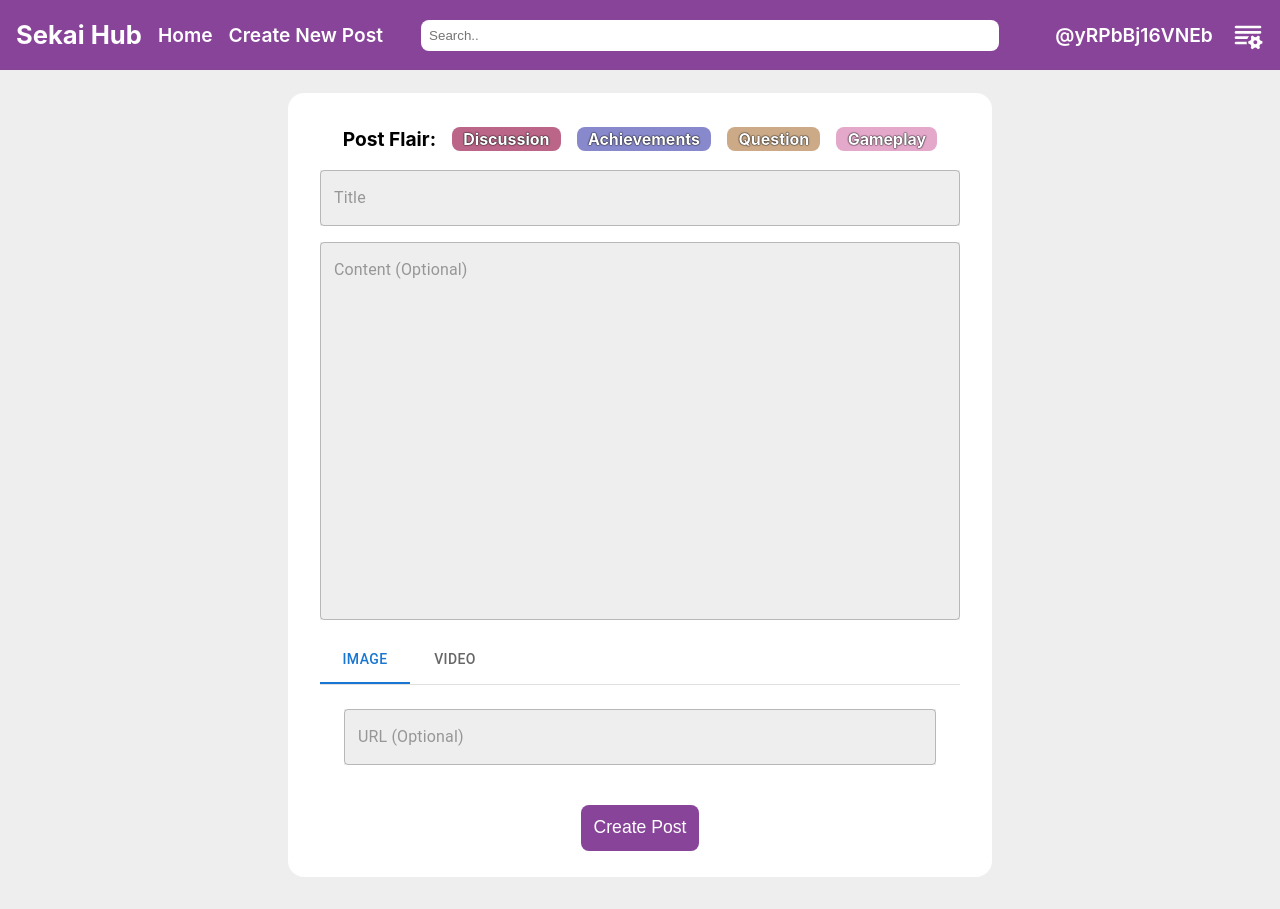
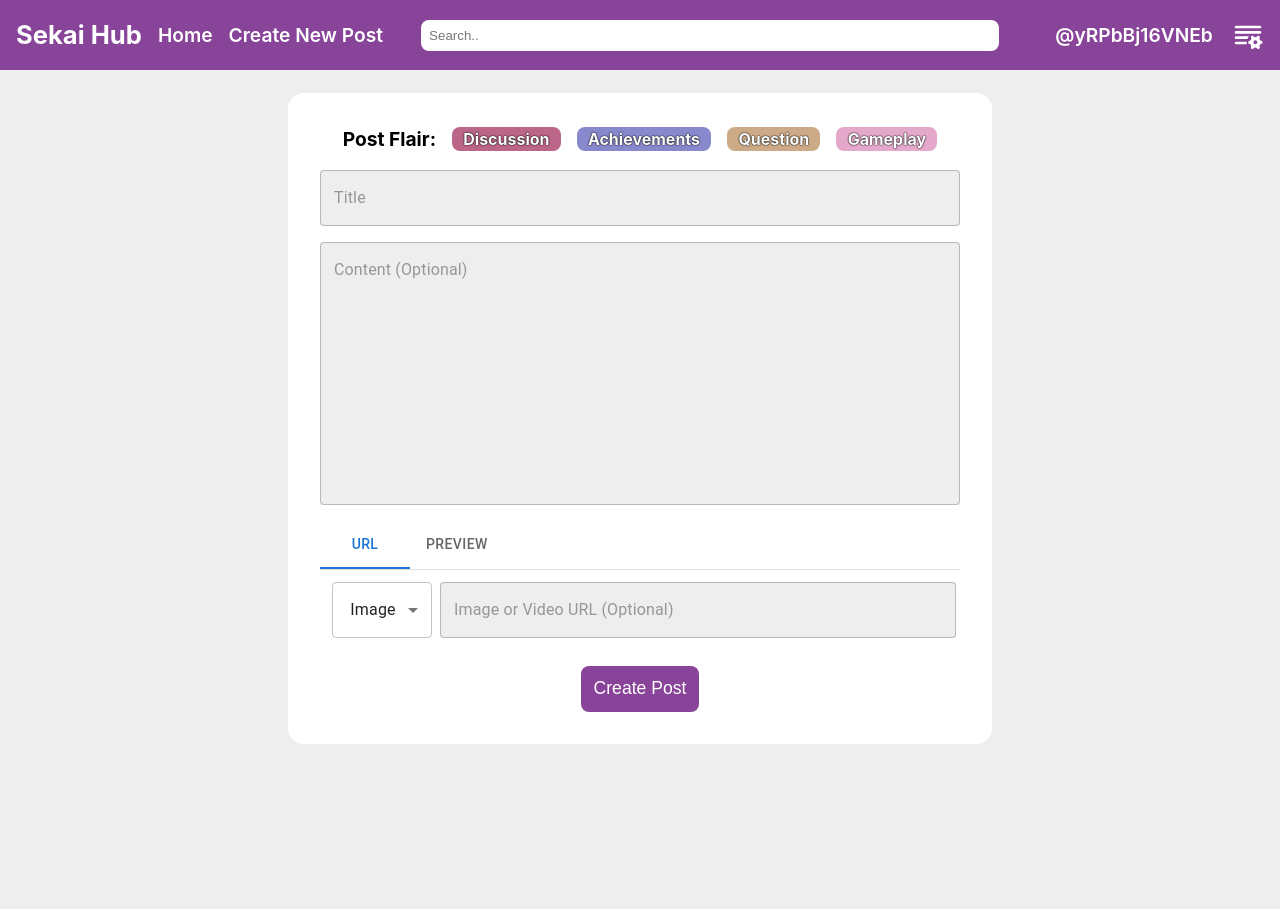
Before and after one commit to v74c63t/sekai-hub, a React (Vite) app: page /create in a window 1280 px wide. After the commit the page ends 800 px from the top, so only its background shows below. Built offline with nearby package versions, Linux system fonts and the light colour scheme; no server answers.

Commit message:
Revamped url input/Added preview tab

```diff
--- a/src/pages/CreatePost/CreatePost.css
+++ b/src/pages/CreatePost/CreatePost.css
@@ -3,7 +3,7 @@
   border-radius: 1rem;
   padding: 2rem 2rem;
   width: 40rem;
-  height: 45rem;
+  height: auto;
 }
 
 .form-container {
@@ -111,3 +111,17 @@
   padding: 0.8rem !important;
   margin-top: 1rem !important;
 }
+
+.url-tab-container {
+  display: flex;
+  flex-direction: row;
+  align-items: center;
+  margin: 0;
+  padding: 0;
+}
+
+.no-url-message {
+  padding: 0;
+  margin: 0;
+  font-size: 1rem;
+}
--- a/src/pages/CreatePost/CreatePost.jsx
+++ b/src/pages/CreatePost/CreatePost.jsx
@@ -13,6 +13,10 @@ import Tab from '@mui/material/Tab';
 import TabContext from '@mui/lab/TabContext';
 import TabList from '@mui/lab/TabList';
 import TabPanel from '@mui/lab/TabPanel';
+import MenuItem from '@mui/material/MenuItem';
+import FormControl from '@mui/material/FormControl';
+import Select from '@mui/material/Select';
+import ReactPlayer from 'react-player'
 
 const CreatePost = () => {
   const [UID, theme] = useOutletContext()
@@ -31,6 +35,12 @@ const CreatePost = () => {
 
   const handleChange = (event, newValue) => {
     setTabVal(newValue);
+  };
+
+  const [urlType, setURLType] = useState('image');
+
+  const handleSelectChange = (event) => {
+    setURLType(event.target.value);
   };
 
   const handleCreatePost = (event) => {
@@ -71,7 +81,7 @@ const CreatePost = () => {
         <TextField
           className="form-text-field"
           multiline
-          rows={15}
+          rows={10}
           placeholder={'Content (Optional)'}
           value={postContent}
           onChange={(event)=>setPostContent(event.target.value)} />
@@ -80,15 +90,49 @@ const CreatePost = () => {
           <TabContext value={tabVal}>
             <Box sx={{ borderBottom: 1, borderColor: 'divider' }}>
               <TabList onChange={handleChange}>
-                <Tab label="Image" value="1" />
-                <Tab label="Video" value="2" />
+                <Tab label="URL" value="1" />
+                <Tab label="Preview" value="2" />
               </TabList>
             </Box>
-            <TabPanel value="1">
-              <TextField className="form-text-field" placeholder={'URL (Optional)'} value={postURL} onChange={(event)=>setPostURL(event.target.value)} />
+            <TabPanel value="1" sx={{ p: 0.5 }}>
+              <div className="url-tab-container">
+                <FormControl sx={{ m: 1, minWidth: 100 }}>
+                  <Select
+                    value={urlType}
+                    onChange={handleSelectChange}
+                  >
+                    <MenuItem value={'image'}>Image</MenuItem>
+                    <MenuItem value={'video'}>Video</MenuItem>
+                  </Select>
+                </FormControl>
+                <TextField
+                  className="form-text-field"
+                  placeholder={'Image or Video URL (Optional)'}
+                  value={postURL}
+                  onChange={(event)=>setPostURL(event.target.value)} />
+              </div>
             </TabPanel>
-            <TabPanel value="2">
-              <TextField className="form-text-field" placeholder={'YouTube URL (Optional)'} value={postURL} onChange={(event)=>setPostURL(event.target.value)} />
+            <TabPanel value="2" sx={{ p: 1.5 }}>
+              {
+                postURL.replace(/\s/g, '') === '' ? (
+                  <p className="no-url-message">There is nothing to be previewed currently. Please input a url in the previous tab.</p>
+                )
+                :
+                urlType === 'image' ? (
+                  <img
+                    src={postURL}
+                    alt="There was an issue with displaying the previewed image. Please input a different URL if this problem persists."
+                    width={'100%'}
+                    height={'auto'}
+                     />
+                )
+                :
+                urlType === 'video' ? (
+                  <ReactPlayer url={postURL} controls width={'100%'} />
+                )
+                : ""
+              }
+              {/* <TextField className="form-text-field" placeholder={'YouTube URL (Optional)'} value={postURL} onChange={(event)=>setPostURL(event.target.value)} /> */}
             </TabPanel>
           </TabContext>
         </Box>
--- a/src/pages/UpdatePost/UpdatePost.css
+++ b/src/pages/UpdatePost/UpdatePost.css
@@ -3,7 +3,7 @@
   border-radius: 1rem;
   padding: 2rem 2rem;
   width: 40rem;
-  height: 40rem;
+  height: auto
 }
 
 .update-post-btn {
--- a/src/pages/UpdatePost/UpdatePost.jsx
+++ b/src/pages/UpdatePost/UpdatePost.jsx
@@ -13,6 +13,10 @@ import Tab from '@mui/material/Tab';
 import TabContext from '@mui/lab/TabContext';
 import TabList from '@mui/lab/TabList';
 import TabPanel from '@mui/lab/TabPanel';
+import MenuItem from '@mui/material/MenuItem';
+import FormControl from '@mui/material/FormControl';
+import Select from '@mui/material/Select';
+import ReactPlayer from 'react-player'
 
 
 const UpdatePost = () => {
@@ -32,6 +36,12 @@ const UpdatePost = () => {
 
   const handleChange = (event, newValue) => {
     setTabVal(newValue);
+  };
+
+  const [urlType, setURLType] = useState('image');
+
+  const handleSelectChange = (event) => {
+    setURLType(event.target.value);
   };
 
   const posts = [
@@ -136,24 +146,58 @@ const UpdatePost = () => {
         <TextField
           className="form-text-field"
           multiline
-          rows={15}
+          rows={10}
           placeholder={'Content (Optional)'}
           value={postContent}
           onChange={(event)=>setPostContent(event.target.value)} />
         {/* <TextField className="form-text-field" placeholder={'Image URL (Optional)'} value={postURL} onChange={(event)=>setPostURL(event.target.value)} /> */}
         <Box sx={{ width: '100%', typography: 'body1' }}>
-          <TabContext value={tabVal}>
+        <TabContext value={tabVal}>
             <Box sx={{ borderBottom: 1, borderColor: 'divider' }}>
               <TabList onChange={handleChange}>
-                <Tab label="Image" value="1" />
-                <Tab label="Video" value="2" />
+                <Tab label="URL" value="1" />
+                <Tab label="Preview" value="2" />
               </TabList>
             </Box>
-            <TabPanel value="1">
-              <TextField className="form-text-field" placeholder={'URL (Optional)'} value={postURL} onChange={(event)=>setPostURL(event.target.value)} />
+            <TabPanel value="1" sx={{ p: 0.5 }}>
+              <div className="url-tab-container">
+                <FormControl sx={{ m: 1, minWidth: 100 }}>
+                  <Select
+                    value={urlType}
+                    onChange={handleSelectChange}
+                  >
+                    <MenuItem value={'image'}>Image</MenuItem>
+                    <MenuItem value={'video'}>Video</MenuItem>
+                  </Select>
+                </FormControl>
+                <TextField
+                  className="form-text-field"
+                  placeholder={'Image or Video URL (Optional)'}
+                  value={postURL}
+                  onChange={(event)=>setPostURL(event.target.value)} />
+              </div>
             </TabPanel>
-            <TabPanel value="2">
-              <TextField className="form-text-field" placeholder={'YouTube URL (Optional)'} value={postURL} onChange={(event)=>setPostURL(event.target.value)} />
+            <TabPanel value="2" sx={{ p: 1.5 }}>
+              {
+                postURL.replace(/\s/g, '') === '' ? (
+                  <p className="no-url-message">There is nothing to be previewed currently. Please input a url in the previous tab.</p>
+                )
+                :
+                urlType === 'image' ? (
+                  <img
+                    src={postURL}
+                    alt="There was an issue with displaying the previewed image. Please input a different URL if this problem persists."
+                    width={'100%'}
+                    height={'auto'}
+                     />
+                )
+                :
+                urlType === 'video' ? (
+                  <ReactPlayer url={postURL} controls width={'100%'} />
+                )
+                : ""
+              }
+              {/* <TextField className="form-text-field" placeholder={'YouTube URL (Optional)'} value={postURL} onChange={(event)=>setPostURL(event.target.value)} /> */}
             </TabPanel>
           </TabContext>
         </Box>
```
